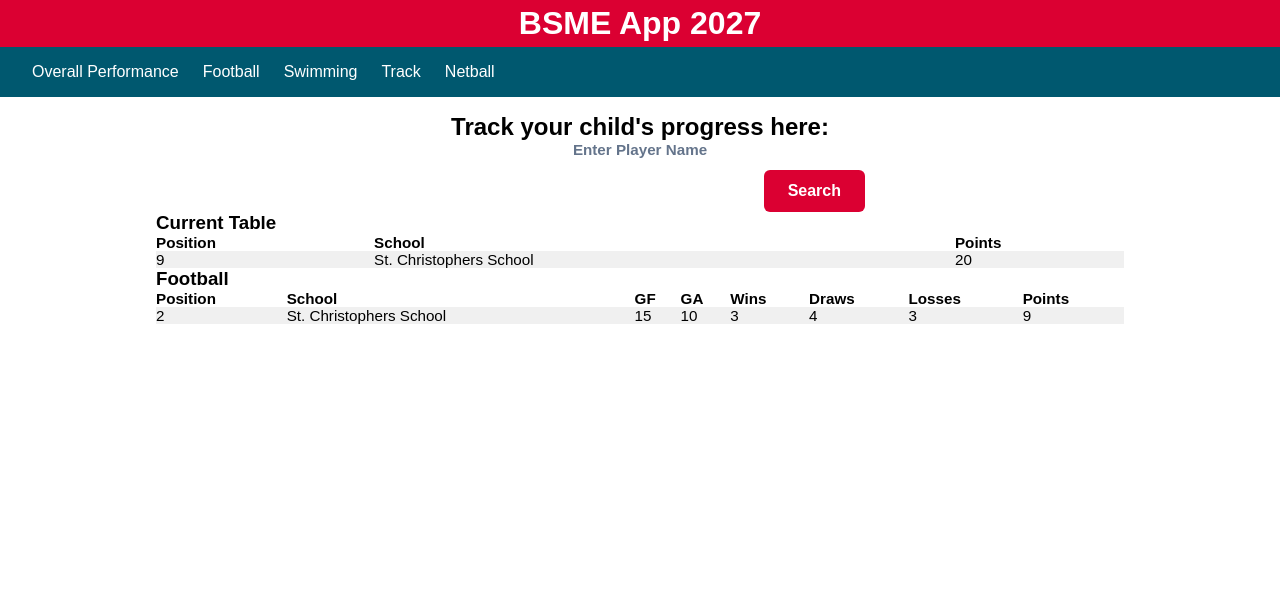
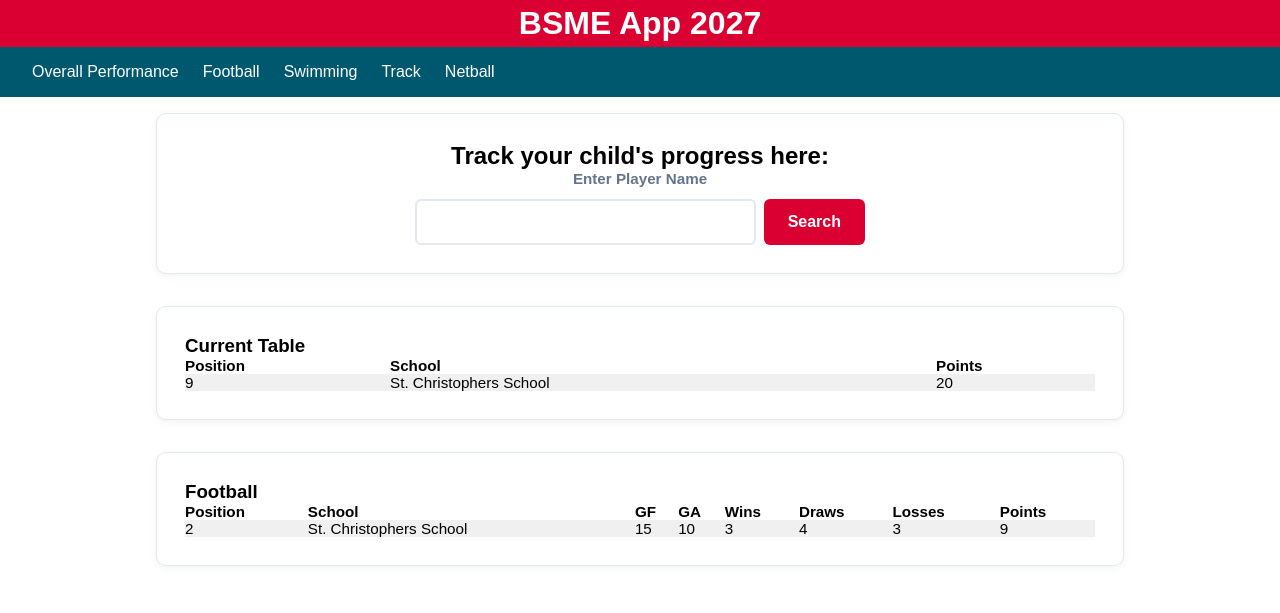
Before and after one commit to duckquypuf/bsmeapp, a Flask app: page / in a window 1280 px wide. Shown: the top 613 px of the page. Run offline with Flask 3, Linux system fonts and the light colour scheme.

Commit message:
Added styling for each section

```diff
--- a/static/style.css
+++ b/static/style.css
@@ -3,6 +3,7 @@
     --school-red: #db0032;
     --school-red-hover: #b8002a;
     --text-muted: #64748b;
+    --border-color: #e2e8f0;
 }
 
 * {
@@ -55,6 +56,16 @@ h1, h2 {
 .nav-links a {
     color: white;
     text-decoration: none;
+}
+
+.card-section {
+    background: white;
+    border-radius: 10px;
+    padding: 1.75rem;
+    margin-bottom: 2rem;
+    box-shadow: 0 2px 8px rgba(0, 0, 0, 0.05);
+    border: 1px solid var(--border-color);
+    scroll-margin-top: 4.5rem;
 }
 
 .player-selector {
--- a/templates/index.html
+++ b/templates/index.html
@@ -20,7 +20,7 @@
   </nav>
 
   <main>
-    <section>
+    <section class="card-section">
       <h2>Track your child's progress here:</h2>
       <form class="player-selector" method="post" action="/player">
         <label for="player-name">Enter Player Name</label>
@@ -31,7 +31,7 @@
       </form>
     </section>
 
-    <section id="overall-section">
+    <section id="overall-section" class="card-section">
       <h3>Current Table</h3>
       <table class="sport-table">
         <thead>
@@ -55,9 +55,9 @@
           {% endfor %}
         </tbody>
       </table>
-    </div>
+    </section>
 
-    <section id="football-section">
+    <section id="football-section" class="card-section">
       <h3>Football</h3>
       <table class="sport-table">
         <thead>
@@ -91,4 +91,7 @@
           {% endfor %}
         </tbody>
       </table>
-    </div>
+    </section>
+  </main>
+</body>
+</html>
```
